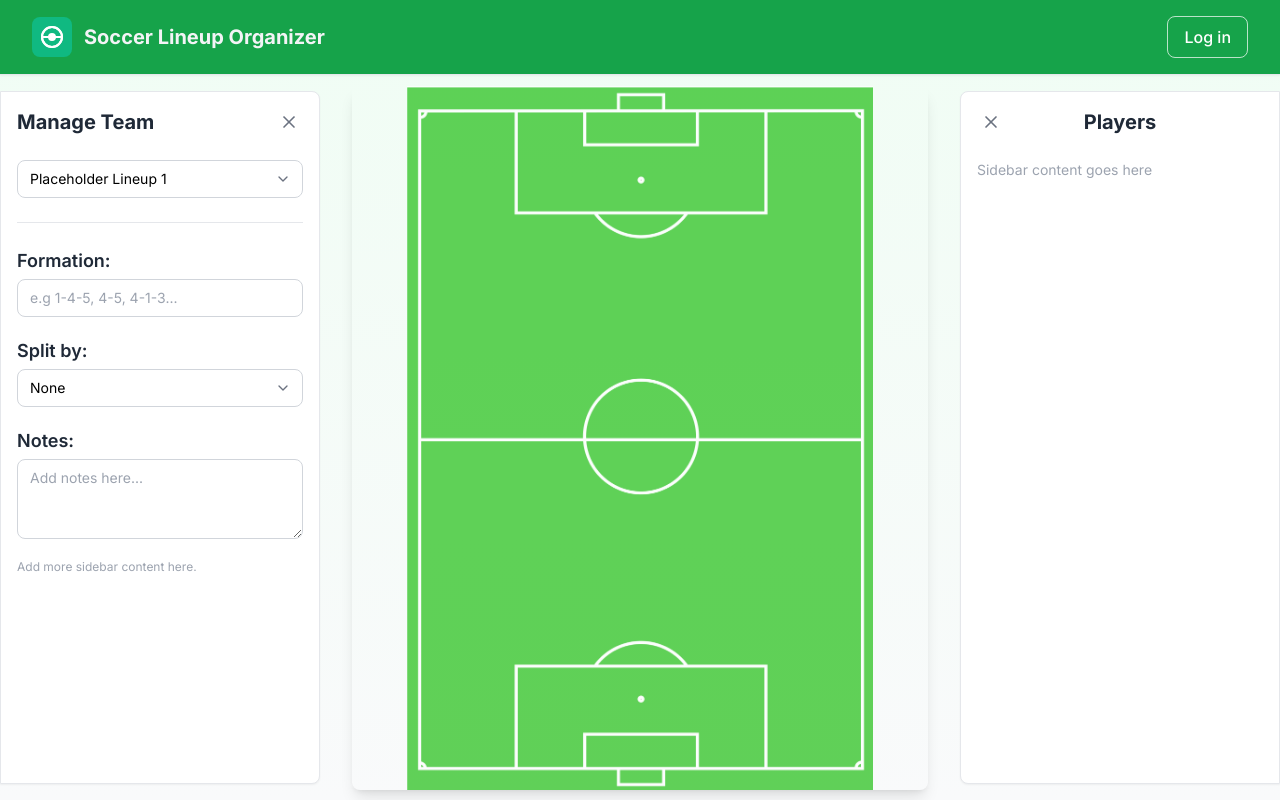
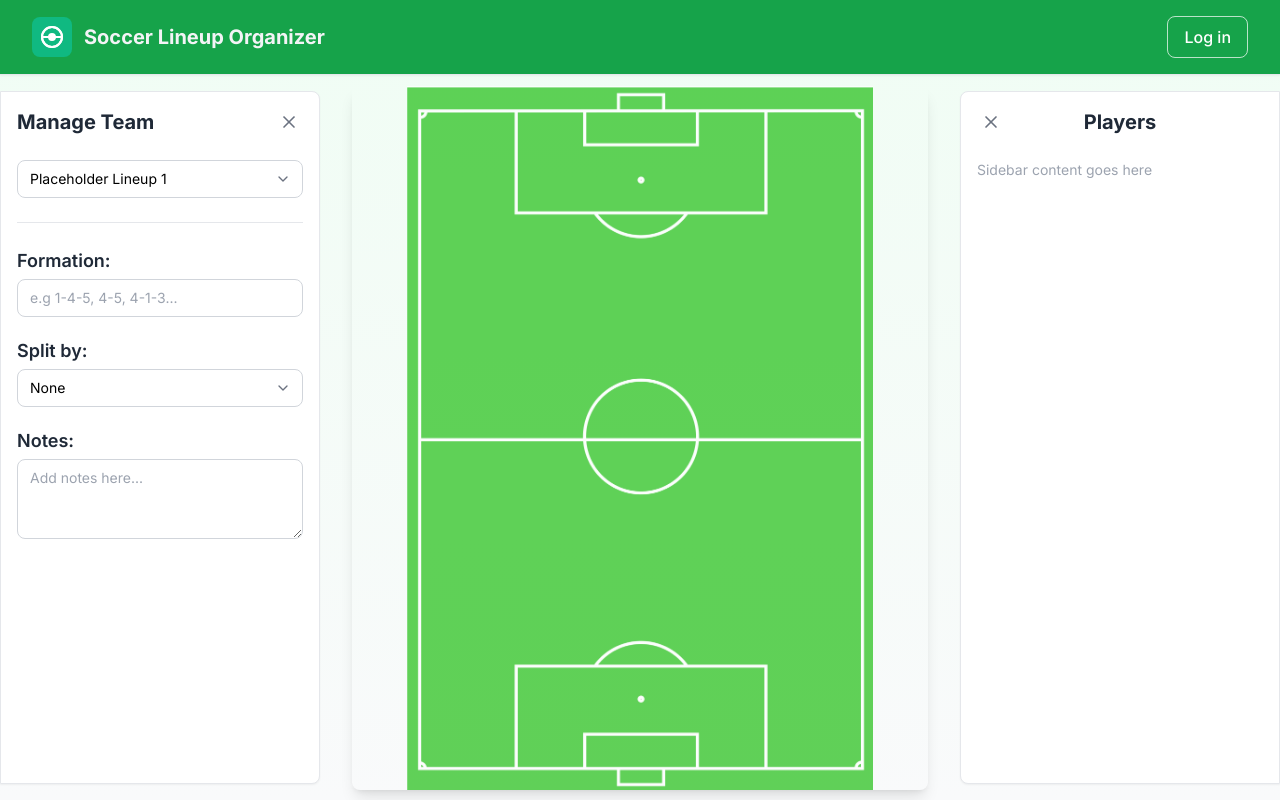
Before and after one commit to atile4/soccer-lineup-organizer, a Next.js app: page / in a window 1280 px wide. Built offline with nearby package versions, Linux system fonts and the light colour scheme; no server answers.

Commit message:
remove 'add more sidebar content'

```diff
--- a/app/components/ManageTeamSidebar/ManageTeamSidebar.tsx
+++ b/app/components/ManageTeamSidebar/ManageTeamSidebar.tsx
@@ -180,10 +180,6 @@ export const ManageTeamSidebar: React.FC<ManageTeamSidebarProps> = ({}) => {
                 }
               />
             </div>
-
-            <p className={sidebarStyles.extraSectionText}>
-              Add more sidebar content here.
-            </p>
           </div>
         </div>
       </aside>
```
